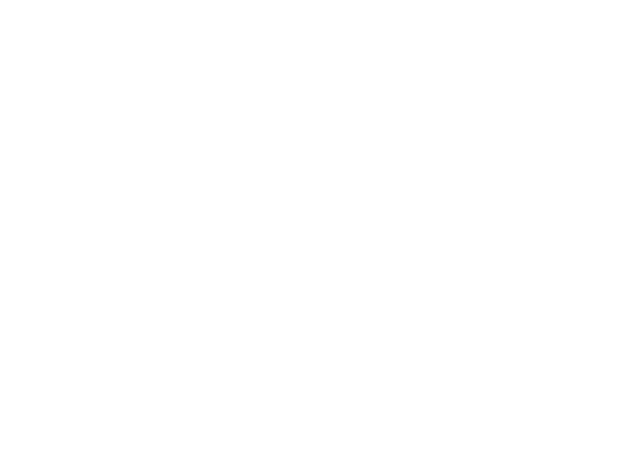
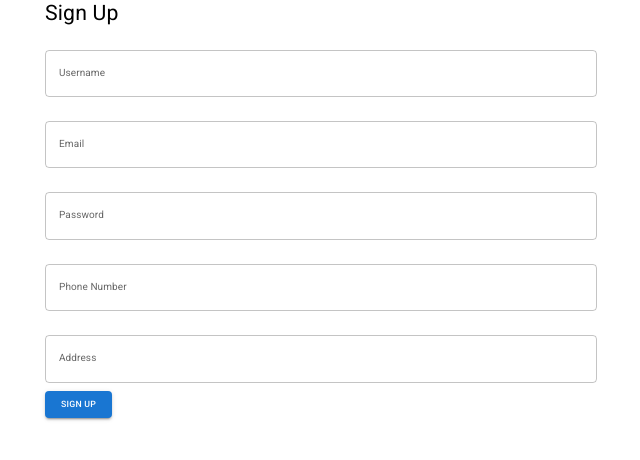
Before and after one commit to ellie2222222/SWP391_Group02, a React (Create React App) app in the folder application/frontend/: page /signup in a window 1280 px wide. Before the commit this address had no page. Shown: the top 460 px of the page, without its empty margins (319-959 px from the left). Built offline with nearby package versions, Linux system fonts and the light colour scheme.

Commit message:
Login, Routing Admin and users

```diff
--- a/application/frontend/package.json
+++ b/application/frontend/package.json
@@ -12,6 +12,7 @@
     "@testing-library/react": "^13.4.0",
     "@testing-library/user-event": "^13.5.0",
     "axios": "^1.7.2",
+    "jwt-decode": "^4.0.0",
     "normalize.css": "^8.0.1",
     "react": "^18.3.1",
     "react-dom": "^18.3.1",
--- a/application/frontend/src/App.js
+++ b/application/frontend/src/App.js
@@ -1,20 +1,25 @@
-import { Routes,Route } from "react-router-dom";
+import { Routes, Route } from "react-router-dom";
 import Home from './pages/Home';
 import Login from './pages/Login';
 import Products from "./pages/Products";
 import Blogs from "./pages/Blogs";
 import About from "./pages/About";
 import Details from "./pages/Details";
+import Signup from "./pages/Signup";
+import Admin from "./pages/Admin";
 function App() {
   return (
     <div className="App">
       <Routes>
-        <Route path='/' element={<Home/>}></Route>
-        <Route path='/login' element={<Login/>}></Route>
-        <Route path='/products' element={<Products/>}></Route>
-        <Route path='/blogs' element={<Blogs/>}></Route>
-        <Route path='/aboutus' element={<About/>}></Route>
-        <Route path='/product/:id' element={<Details/>}></Route>
+        <Route path='/' element={<Home />}></Route>
+        <Route path='/login' element={<Login />}></Route>
+        <Route path='/products' element={<Products />}></Route>
+        <Route path='/blogs' element={<Blogs />}></Route>
+        <Route path='/aboutus' element={<About />}></Route>
+        <Route path='/product/:id' element={<Details />}></Route>
+        <Route path="/login" element={<Login />} />
+        <Route path="/signup" element={<Signup />} />
+        <Route path="/admin" element={<Admin />} />
       </Routes>
     </div>
   );
--- a/application/frontend/src/hooks/useAuthContext.js
+++ b/application/frontend/src/hooks/useAuthContext.js
@@ -1,12 +1,6 @@
-import { useContext } from "react";
-import { AuthContext } from "../context/AuthContext";
+import { useContext } from 'react';
+import AuthContext from '../context/AuthContext';
 
-export const useAuthContext = () => {
-    const context = useContext(AuthContext)
+const useAuth = () => useContext(AuthContext);
 
-    if (!context) {
-        throw Error("useAuthContext must be used inside AuthContextProvider")
-    }
-
-    return context
-}
+export default useAuth;
--- a/application/frontend/src/hooks/useLogin.js
+++ /dev/null
@@ -1,31 +0,0 @@
-import { useState } from "react"
-import { useAuthContext } from "./useAuthContext"
-
-export const useLogin = () => {
-    const [error, setError] = useState(null)
-    const [isLoading, setIsLoading] = useState(null)
-    const { dispatch } = useAuthContext()
-
-    const login = async (email, password) => {
-        setIsLoading(true)
-        setError(null)
-        const response = await fetch("http://localhost:4000/api/user/login", {
-            method: 'POST',
-            headers: {'Content-Type': 'application/json'},
-            body: JSON.stringify({email, password})
-        })
-
-        const json = await response.json()
-        console.log(json)
-        if (!response.ok) {
-            setIsLoading(false)
-            setError(json.error)
-        } else {
-            localStorage.setItem('user', JSON.stringify(json))
-            dispatch({type: 'LOGIN', payload: json})
-            setIsLoading(false)
-        }
-    }
-
-    return { login, error, isLoading }
-}
--- a/application/frontend/src/index.js
+++ b/application/frontend/src/index.js
@@ -4,18 +4,18 @@ import App from './App';
 import reportWebVitals from './reportWebVitals';
 import {BrowserRouter} from 'react-router-dom'
 import GlobalStyles from './components/GlobalStyles'
-import { AuthContextProvider } from './context/AuthContext';
+import { AuthProvider } from './context/AuthContext';
 
 const root = ReactDOM.createRoot(document.getElementById('root'));
 root.render(
   <React.StrictMode>
-    <BrowserRouter>
-      <GlobalStyles>
-        <AuthContextProvider>
-          <App />
-        </AuthContextProvider>
-      </GlobalStyles>
-    </BrowserRouter>
+    <AuthProvider>
+      <BrowserRouter>
+        <GlobalStyles>
+            <App />
+        </GlobalStyles>
+      </BrowserRouter>
+    </AuthProvider>
   </React.StrictMode>
 );
 
--- /dev/null
+++ b/application/frontend/src/pages/Admin.js
@@ -0,0 +1,22 @@
+import React from 'react';
+import { Typography, Container } from '@mui/material';
+import useAuth from '../hooks/useAuthContext';
+import { Navigate } from 'react-router-dom';
+
+const Admin = () => {
+    const { user } = useAuth();
+
+    if (!user || user.role !== 'admin') {
+        return <Navigate to="/" />;
+    }
+
+    return (
+        <Container>
+            <Typography variant="h3" gutterBottom>
+                Admin Page
+            </Typography>
+        </Container>
+    );
+};
+
+export default Admin;
--- a/application/frontend/src/pages/Login.js
+++ b/application/frontend/src/pages/Login.js
@@ -1,31 +1,57 @@
-import { useState } from "react";
-import { useLogin } from "../hooks/useLogin";
+import React, { useState } from 'react';
+import { useNavigate } from 'react-router-dom';
+import { TextField, Button, Container, Typography } from '@mui/material';
+import useAuth from '../hooks/useAuthContext';
 
 const Login = () => {
-    const [email, setEmail] = useState('')
-    const [password, setPassword] = useState('')
-    const { login, error, isLoading } = useLogin()
+    const [email, setEmail] = useState('');
+    const [password, setPassword] = useState('');
+    const [error, setError] = useState('');
+    const navigate = useNavigate();
+    const { login } = useAuth();
 
-    const handleSubmit = async(e) => {
-        e.preventDefault()
-
-        await login(email, password)
-    }
+    const handleSubmit = async (e) => {
+        e.preventDefault();
+        try {
+            const role = await login(email, password);
+            if (role === 'admin') {
+                navigate('/admin');
+            } else {
+                navigate('/');
+            }
+        } catch (err) {
+            setError('Invalid email or password');
+        }
+    };
 
     return (
-        <form className="login" onSubmit={handleSubmit}>
-            <h3>Login</h3>
+        <Container maxWidth="sm">
+            <Typography variant="h4" gutterBottom>
+                Login
+            </Typography>
+            <form onSubmit={handleSubmit}>
+                <TextField
+                    label="Email"
+                    fullWidth
+                    margin="normal"
+                    value={email}
+                    onChange={(e) => setEmail(e.target.value)}
+                />
+                <TextField
+                    label="Password"
+                    type="password"
+                    fullWidth
+                    margin="normal"
+                    value={password}
+                    onChange={(e) => setPassword(e.target.value)}
+                />
+                <Button variant="contained" color="primary" type="submit">
+                    Login
+                </Button>
+                {error && <Typography color="error">{error}</Typography>}
+            </form>
+        </Container>
+    );
+};
 
-            <label>Email: </label>
-            <input type="email" value={email} onChange={(e) => {setEmail(e.target.value)}}/>
-
-            <label>Password: </label>
-            <input type="password" value={password} onChange={(e) => {setPassword(e.target.value)}}/>
-
-            <button disabled={isLoading}>Log in</button>
-            {error && <div className="error">{error}</div>}
-        </form>
-    )
-}
-
-export default Login
+export default Login;
--- a/application/frontend/src/pages/Signup.js
+++ b/application/frontend/src/pages/Signup.js
@@ -1,35 +1,86 @@
-import { useState } from "react";
-import { useSignup } from '../hooks/useSignup'
+import React, { useState } from 'react';
+import { TextField, Button, Container, Typography } from '@mui/material';
+import useAuth from '../hooks/useAuthContext';
 
 const Signup = () => {
-    const [username, setUsername] = useState('')
-    const [email, setEmail] = useState('')
-    const [password, setPassword] = useState('')
-    const { signup, error, isLoading } = useSignup()
+    const [userData, setUserData] = useState({
+        username: '',
+        email: '',
+        password: '',
+        phone_number: '',
+        address: ''
+    });
+    const [error, setError] = useState('');
+    const { signup } = useAuth();
 
-    const handleSubmit = async(e) => {
-        e.preventDefault()
+    const handleChange = (e) => {
+        setUserData({ ...userData, [e.target.name]: e.target.value });
+    };
 
-        await signup(username, email, password)
-    }
+    const handleSubmit = async (e) => {
+        e.preventDefault();
+        try {
+            await signup(userData);
+            alert('Signup successful! Please log in.');
+        } catch (err) {
+            setError('Signup failed');
+        }
+    };
 
     return (
-        <form className="signup" onSubmit={handleSubmit}>
-            <h3>Sign up</h3>
+        <Container maxWidth="sm">
+            <Typography variant="h4" gutterBottom>
+                Sign Up
+            </Typography>
+            <form onSubmit={handleSubmit}>
+                <TextField
+                    label="Username"
+                    name="username"
+                    fullWidth
+                    margin="normal"
+                    value={userData.username}
+                    onChange={handleChange}
+                />
+                <TextField
+                    label="Email"
+                    name="email"
+                    fullWidth
+                    margin="normal"
+                    value={userData.email}
+                    onChange={handleChange}
+                />
+                <TextField
+                    label="Password"
+                    name="password"
+                    type="password"
+                    fullWidth
+                    margin="normal"
+                    value={userData.password}
+                    onChange={handleChange}
+                />
+                <TextField
+                    label="Phone Number"
+                    name="phone_number"
+                    fullWidth
+                    margin="normal"
+                    value={userData.phone_number}
+                    onChange={handleChange}
+                />
+                <TextField
+                    label="Address"
+                    name="address"
+                    fullWidth
+                    margin="normal"
+                    value={userData.address}
+                    onChange={handleChange}
+                />
+                <Button variant="contained" color="primary" type="submit">
+                    Sign Up
+                </Button>
+                {error && <Typography color="error">{error}</Typography>}
+            </form>
+        </Container>
+    );
+};
 
-            <label>Username: </label>
-            <input type="text" value={username} onChange={(e) => {setUsername(e.target.value)}} placeholder="Enter username"/>
-
-            <label>Email: </label>
-            <input type="email" value={email} onChange={(e) => {setEmail(e.target.value)}} placeholder="Enter email which will be used for login credential"/>
-
-            <label>Password: </label>
-            <input type="password" value={password} onChange={(e) => {setPassword(e.target.value)}} placeholder="Enter password"/>
-
-            <button disabled={isLoading}>Sign up</button>
-            {error && <div className="error">{error}</div>}
-        </form>
-    )
-}
-
-export default Signup
+export default Signup;
```
Also changed, not shown: application/frontend/src/context/AuthContext.js (+46 -25 lines), application/frontend/src/hooks/useLogout.js (deleted, +0 -13 lines), application/frontend/src/hooks/useSignup.js (deleted, +0 -31 lines), 1 other file (tests, documents, lock files or other folders).
